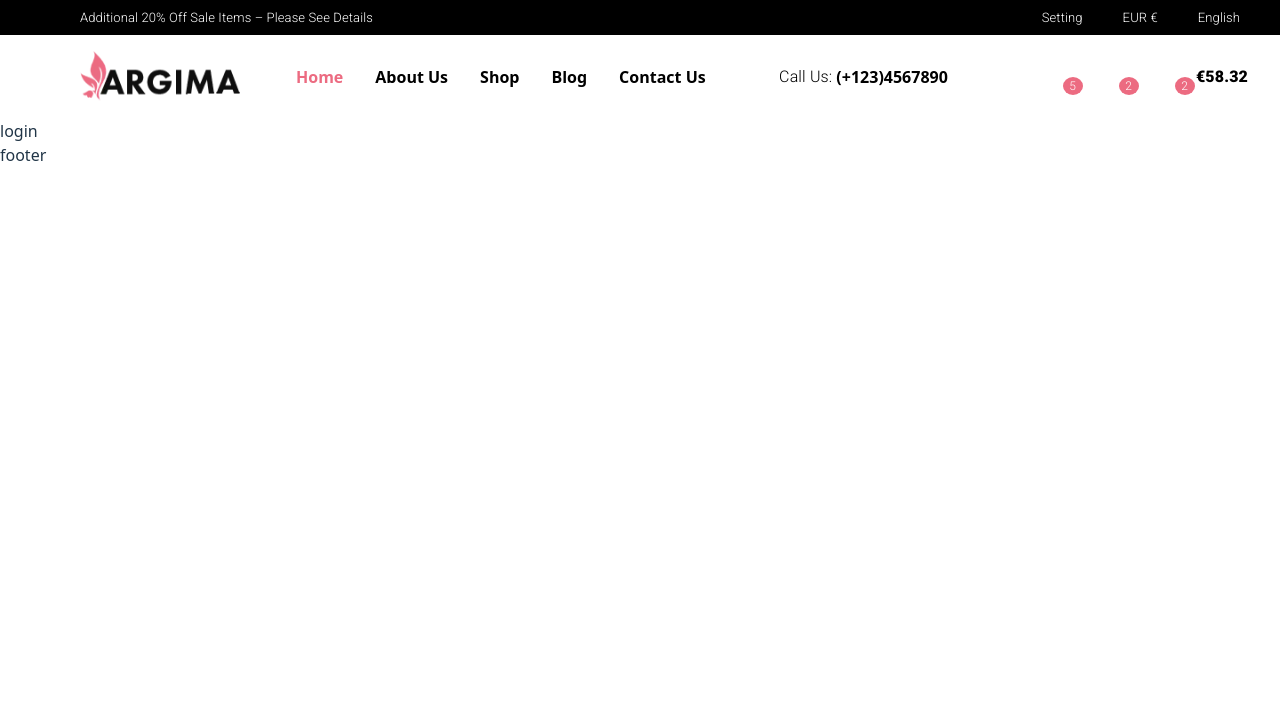
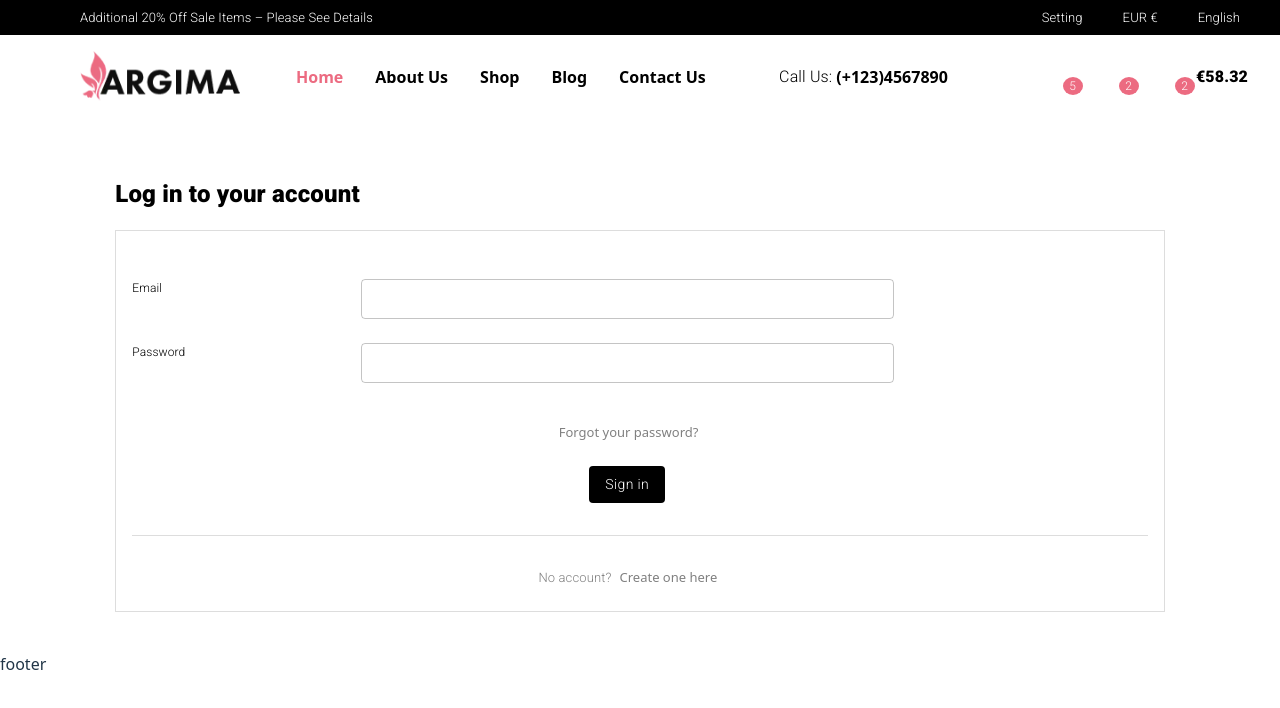
Before and after one commit to Qamara99/react-project-mui, a React (Vite) app: page /login in a window 1280 px wide. Shown: the top 708 px of the page. Built offline with nearby package versions, Linux system fonts and the light colour scheme; some icons are missing.

Commit message:
Login page

```diff
--- a/src/Auth/Login.jsx
+++ b/src/Auth/Login.jsx
@@ -1,9 +1,200 @@
-import React from 'react'
+import React, { useState } from 'react'
+import axios from 'axios'
+import { useForm } from 'react-hook-form'
+import { yupResolver } from '@hookform/resolvers/yup';
+import * as yup from 'yup'
+import {
+  Box,
+  Button,
+  TextField,
+  Typography,
+  Snackbar,
+  Alert
+} from '@mui/material';
+
+import Link from '@mui/material/Link';
+import '@fontsource/roboto/300.css';
+import '@fontsource/roboto/900.css';
+import { Link as RouterLink } from 'react-router-dom';
 
 export default function Login() {
+
+  const [serverError, setServerError] = useState(null);
+  const [openSuccess, setOpenSuccess] = useState(false);
+
+  const loginSchema = yup.object({
+    email: yup.string().required("Email is required").email("Invalid email"),
+    password: yup.string().required("Password is required")
+  });
+
+  const { register, handleSubmit, formState: { errors } } = useForm({
+    resolver: yupResolver(loginSchema)
+  });
+
+  const loginForm = async (values) => {
+    try {
+      const response = await axios.post(
+        'https://knowledgeshop.runasp.net/api/auth/Account/Login',
+        {
+          email: values.email,
+          password: values.password
+        }
+      );
+
+      console.log('response', response.data);
+
+      setServerError(null);
+      setOpenSuccess(true);
+
+    } catch (error) {
+      setServerError(
+        error.response?.data?.message || "Invalid email or password"
+      );
+    }
+  };
+
   return (
-    <div>
-      login
-    </div>
+    <Box sx={{ display: 'flex', justifyContent: 'center', alignItems: 'center', mt: 2 }}>
+      <Box sx={{ width: '82%', padding: '40px 60px' }}>
+        <Typography
+          variant="h6"
+          fontWeight={900}
+          sx={{
+            color: 'black',
+            fontFamily: 'Roboto, Arial, sans-serif',
+            mb: 2,
+            fontSize: '1.5rem'
+          }}
+        >
+          Log in to your account
+        </Typography>
+
+        <Box component="section" py={3} sx={{ border: '1px solid #ddd', pl: 2, pr: 2 }}>
+          <Box
+            component="form"
+            onSubmit={handleSubmit(loginForm)}
+            display="flex"
+            flexDirection="column"
+            gap={3}
+            mt={3}
+            alignItems="start"
+          >
+
+
+            <Box display="flex" width="75%" justifyContent="space-between">
+              <Typography sx={{ fontSize: '0.75rem', color: 'black' }}>
+                Email
+              </Typography>
+
+              <TextField
+                {...register('email')}
+                sx={{ width: '70%' }}
+                size="small"
+                error={!!errors.email}
+                helperText={errors.email?.message}
+              />
+            </Box>
+
+
+            <Box display="flex" width="75%" justifyContent="space-between">
+              <Typography sx={{ fontSize: '0.75rem', color: 'black' }}>
+                Password
+              </Typography>
+
+              <TextField
+                {...register('password')}
+                sx={{ width: '70%' }}
+                size="small"
+                type="password"
+                error={!!errors.password}
+                helperText={errors.password?.message}
+              />
+            </Box>
+
+
+            {serverError && (
+              <Typography color="error" fontSize="13px">
+                {serverError}
+              </Typography>
+            )}
+                        <Box sx={{ display: 'flex', justifyContent: 'center', mt: 2, ml: '42%' }}>
+
+ <Link
+                component={RouterLink}
+                to="/"
+                sx={{
+                  color: 'grey',
+                  transition: '0.3s',
+                  '&:hover': { color: '#ec6b81' },
+                  fontSize: '13px'
+                }}
+                underline="none"
+              >
+               Forgot your password?
+
+              </Link>
+              </Box>
+            <Box sx={{ display: 'flex', justifyContent: 'center', ml: '45%' }}>
+              <Button
+                type="submit"
+                variant="contained"
+                sx={{
+                  backgroundColor: "black",
+                  boxShadow: "none",
+                  textTransform: 'none',
+                }}
+              >
+                Sign in
+              </Button>
+            </Box>
+<Box
+  sx={{
+    borderBottom: "1px solid #ddd",
+    width: "100%",
+    my: 1
+  }}
+></Box>
+
+            <Box display="flex" gap={1} sx={{ justifyContent: 'center', ml: '40%' }}>
+              <Typography sx={{ fontSize: '13px', color: 'grey' }}>
+                No account?
+              </Typography>
+
+              <Link
+                component={RouterLink}
+                to="/register"
+                sx={{
+                  color: 'grey',
+                  transition: '0.3s',
+                  '&:hover': { color: '#ec6b81' },
+                  fontSize: '13px'
+                }}
+                underline="none"
+              >
+                Create one here
+              </Link>
+            </Box>
+
+          </Box>
+        </Box>
+      </Box>
+
+
+      <Snackbar
+        open={openSuccess}
+        autoHideDuration={3000}
+        onClose={() => setOpenSuccess(false)}
+        anchorOrigin={{ vertical: 'bottom', horizontal: 'center' }}
+      >
+        <Alert
+          onClose={() => setOpenSuccess(false)}
+          severity="success"
+          sx={{ width: '100%' }}
+        >
+          Login successful
+        </Alert>
+      </Snackbar>
+
+    </Box>
   )
 }
--- a/src/Auth/Register.jsx
+++ b/src/Auth/Register.jsx
@@ -1,4 +1,4 @@
-import React from 'react'
+import React, { useState } from 'react'
 import axios from 'axios'
 import { useForm, Controller } from 'react-hook-form'
 import { yupResolver } from '@hookform/resolvers/yup';
@@ -18,6 +18,7 @@ import '@fontsource/roboto/900.css';
 import { Link as RouterLink } from 'react-router-dom';
 export default function Register() {
 
+  const [serverErrors,setServerErrors]=useState([]);
 let registerSchema= yup.object({
   firstName:yup.string().required("first name is required")
     .matches(/^[A-Za-z]+$/, "First name must contain only letters"),
@@ -45,7 +46,7 @@ let registerSchema= yup.object({
 
 
   const { control, register, handleSubmit, formState: { errors } } = useForm(
-    {resolver: yupResolver(registerSchema)}
+    {resolver: yupResolver(registerSchema),mode:'onBlur'}
   );
 
   const registerForm = async (values) => {
@@ -54,7 +55,7 @@ let registerSchema= yup.object({
       password: values.password,
        userName: values.email,
       fullName: `${values.firstName} ${values.lastName}`,
-      phoneNumber:"0598653580",
+      phoneNumber:values.phoneNumber,
 
     };
     try {
@@ -64,6 +65,7 @@ let registerSchema= yup.object({
       );
       console.log('response', response);
     } catch (error) {
+      setServerErrors(error.response.data.errors);
       console.log("FULL ERROR:", error.response?.data);
     }
   };
@@ -94,7 +96,7 @@ let registerSchema= yup.object({
           <Typography sx={{ fontSize: '13px', color: 'black', fontFamily: 'Roboto, Arial, sans-serif', }} >
             Already have an account?
             </Typography>
-            <Link component={RouterLink} to={'/'} sx={{ color: 'black', transition: '0.3s', '&:hover': { color: '#ec6b81', },fontFamily: 'Roboto, Arial, sans-serif', fontSize: '13px' }} underline='none'>Log in instead!</Link>
+            <Link component={RouterLink} to={'/login'} sx={{ color: 'black', transition: '0.3s', '&:hover': { color: '#ec6b81', },fontFamily: 'Roboto, Arial, sans-serif', fontSize: '13px' }} underline='none'>Log in instead!</Link>
 </Box>
 
           <Box display="flex" alignItems="center" mb={3}>
@@ -180,7 +182,11 @@ let registerSchema= yup.object({
                error={errors.email}
               helperText={errors.email?.message}/>
             </Box>
-
+{serverErrors?.length>0 &&(
+  <Box mt={2} color={'red'}>
+    {serverErrors.map((err)=><Typography>{err}</Typography>)}
+    </Box>
+)}
             <Box
               key={'password'}
               display="flex"
@@ -198,7 +204,22 @@ let registerSchema= yup.object({
               helperText={errors.password?.message}/>
             </Box>
 
-
+ <Box
+              key={'phoneNumber'}
+              display="flex"
+              width="75%"
+              justifyContent={'space-between'}
+            >
+              <Typography sx={{ fontSize: '0.75rem', color: 'black', fontFamily: 'Roboto, Arial, sans-serif', }} >{'Phone Number'}</Typography>
+              <TextField {...register('phoneNumber')} sx={{ width: '70%' }} size="small"  InputProps={{
+                style: {
+                  height: 32,
+                  padding: '0 8px',
+                },
+              }}
+               error={errors.phoneNumber}
+              helperText={errors.phoneNumber?.message}/>
+            </Box>
 
 
             <Box
```
